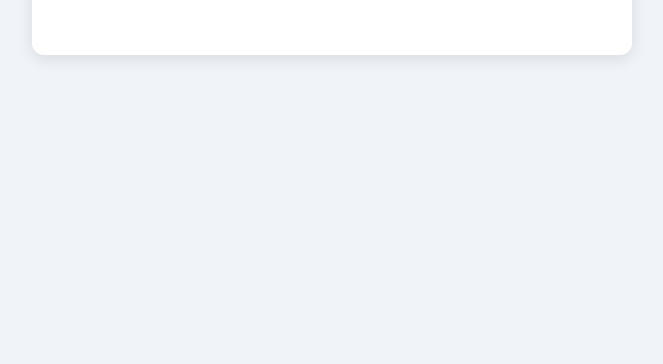
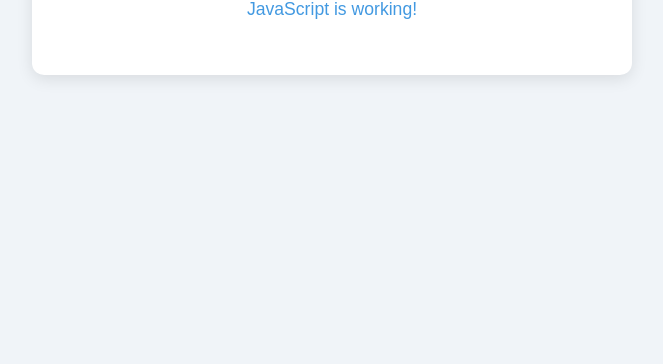
Before and after one commit to anuragbansall/TEST_REPO_FOR_CEVIN_2, a plain HTML site: page index.html in a window 1280 px wide. Shown: the part 436-800 px from the top of the page, without its empty margins (308-971 px from the left). Drawn offline with Linux system fonts and the light colour scheme.

Commit message:
fix: add script.js and update index.html and README (closes #13)

```diff
--- a/index.html
+++ b/index.html
@@ -11,5 +11,6 @@
         <h1>Hello, World!</h1>
         <p>Welcome to this HTML page.</p>
     </div>
+    <script src="script.js"></script>
 </body>
 </html>
--- /dev/null
+++ b/script.js
@@ -0,0 +1,14 @@
+// script.js - Main JavaScript file for the project
+
+document.addEventListener('DOMContentLoaded', function () {
+    console.log('Hello, World! JavaScript is loaded.');
+
+    // Add a greeting message dynamically
+    const container = document.querySelector('.container');
+    if (container) {
+        const message = document.createElement('p');
+        message.textContent = 'JavaScript is working!';
+        message.style.color = '#4299e1';
+        container.appendChild(message);
+    }
+});
```
Also changed, not shown: 1 other file.
